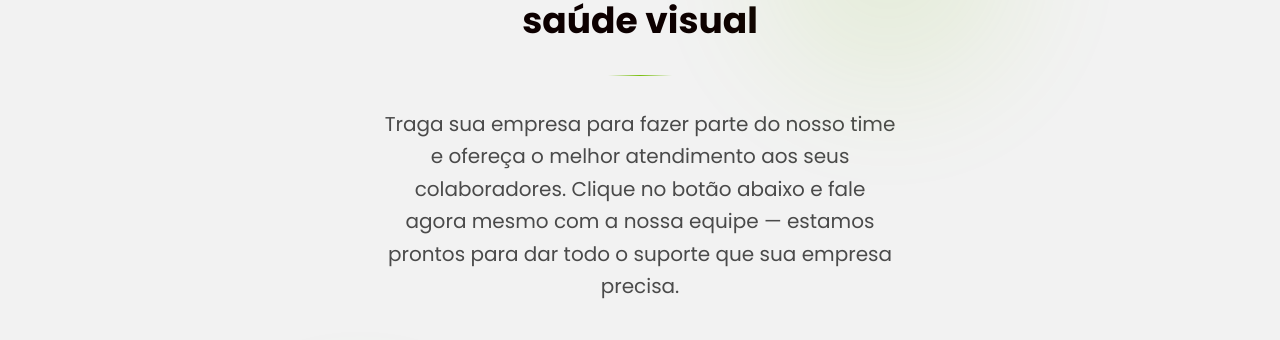
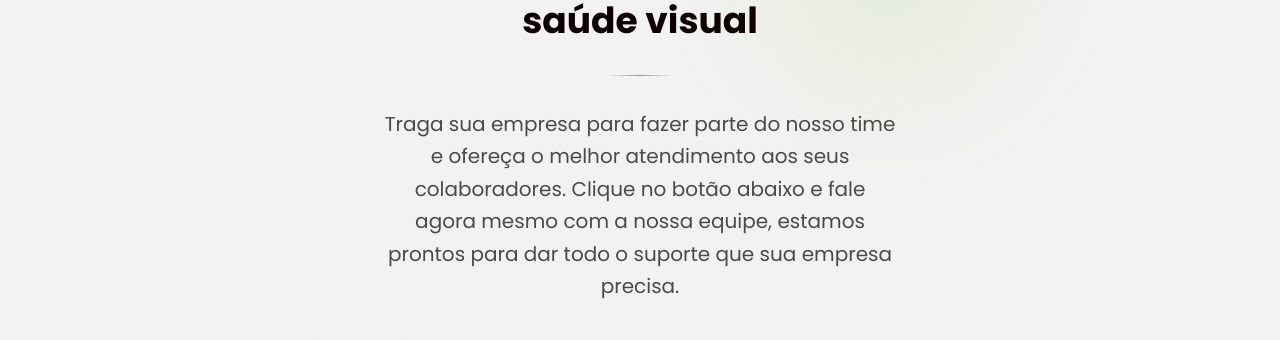
Before and after one commit to Equipe-NextSolve/visio-corp, a Next.js app: page /about in a window 1280 px wide. Shown: the part 1992-2332 px from the top of the page. Built offline with nearby package versions, Linux system fonts and the light colour scheme.

Commit message:
ajuste no texto final do  sobre

```diff
--- a/src/components/about/SectionFinal.jsx
+++ b/src/components/about/SectionFinal.jsx
@@ -2,7 +2,7 @@
 import { AnimatedButton, AnimatedEntrance, AnimatedFade, AnimatedDivider } from "@/utils/AnimatedEntrance";
 import Link from "next/link";
 const sectionParagraphs = [
-    'Traga sua empresa para fazer parte do nosso time e ofereça o melhor atendimento aos seus colaboradores. Clique no botão abaixo e fale agora mesmo com a nossa equipe — estamos prontos para dar todo o suporte que sua empresa precisa.',
+    'Traga sua empresa para fazer parte do nosso time e ofereça o melhor atendimento aos seus colaboradores. Clique no botão abaixo e fale agora mesmo com a nossa equipe, estamos prontos para dar todo o suporte que sua empresa precisa.',
     'Na VisionCorp, nosso objetivo é sempre cuidar de você. A saúde visual não é estática: o uso contínuo de telas, a leitura intensa e atividades de alta precisão impactam diretamente o foco e o conforto visual ao longo do tempo.',
 ]
 
```
